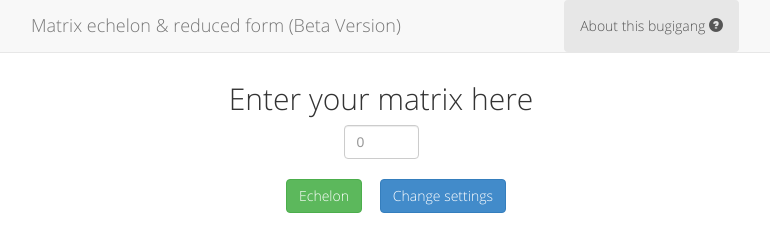
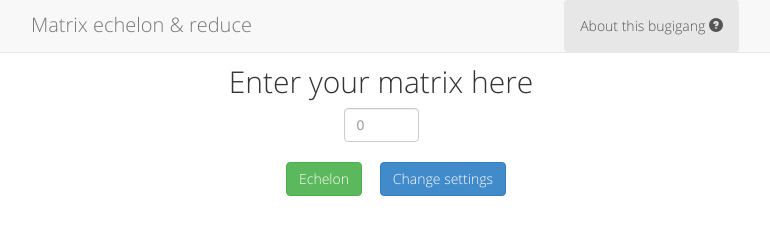
Before and after one commit to marlonwc3/echelon, a plain HTML site: page echelon/echelon/index.html in a window 1280 px wide. Both pictures are taken after a click on the button "Go ahead". Shown: the whole page, without its empty margins (259-1029 px from the left). Drawn offline with nearby package versions, Linux system fonts and the light colour scheme.

Commit message:
Design changes

```diff
--- a/echelon/echelon/css/style.css
+++ b/echelon/echelon/css/style.css
@@ -163,8 +163,11 @@ input[type="number"] {
 
 
 #navBarContainer {
-    margin-bottom: 62px;
+    /*margin-bottom: 62px;*/
 }
+
+
+
 
 #strangInfo {
         -webkit-transform: translateX(-1px) translateY(68px) rotate(-17deg);
@@ -187,3 +190,11 @@ input[type="number"] {
 #holdResultsButtons {
   margin-top: 25px;
 }
+
+#myContainer, #myIndexWell, #myContainerResults, #mySteps {
+  margin-top: 45px;
+}
+
+ #myTittle {
+  font-size: 20px;
+}
--- a/echelon/echelon/index.html
+++ b/echelon/echelon/index.html
@@ -25,7 +25,7 @@
           <span class="icon-bar"></span>
           <span class="icon-bar"></span>
         </button>
-        <a class="navbar-brand" href="index.html">Matrix echelon & reduced form (Beta Version) </a>
+        <a class="navbar-brand" id="myTittle" href="index.html"> Matrix echelon & reduce </a>
       </div>
       <div class="collapse navbar-collapse">
         <ul class="nav navbar-nav navbar-right">
--- a/echelon/echelon/js/echelonPage.js
+++ b/echelon/echelon/js/echelonPage.js
@@ -130,7 +130,9 @@ $(document).ready(function() {
         $("#myContainer").ready(function(){
           //var width = $("input.form-control:number").css('width');
           var width = parseInt($("input.form-control").css('width'));
-          document.getElementById('myContainer').style.minWidth = width*m;
+          document.getElementById('myContainer').style.minWidth = (width*m)+"px";
+          //document.getElementById('myContainer').style.marginTop += "90px";
+
           $("#myContainer").fadeIn("fast");
         });
 
@@ -192,6 +194,9 @@ $(document).ready(function() {
               matrixResultsHolder.style.width = maxLenght;
               console.log('width-style-resultsHolder:');
               console.log(matrixResultsHolder.style);
+
+
+
 
               //document.getElementById('myContainer').style.minWidth = width*m; ,udar aqui
               $("#myContainer").fadeOut("fast", function(){
```
